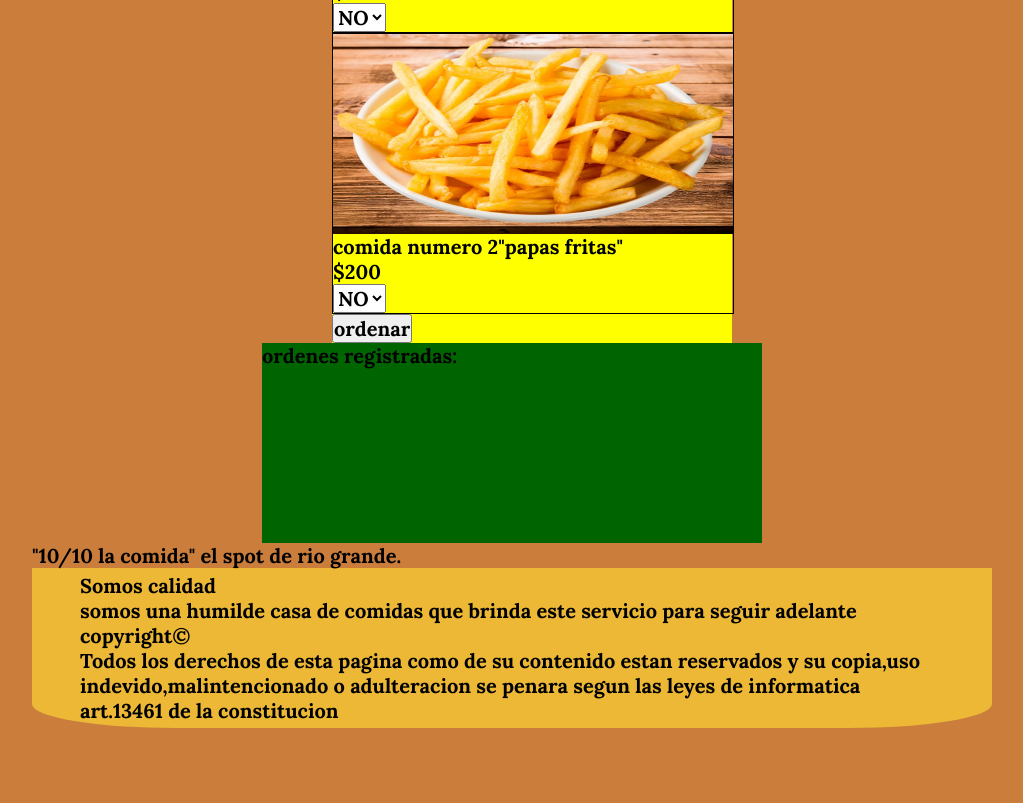
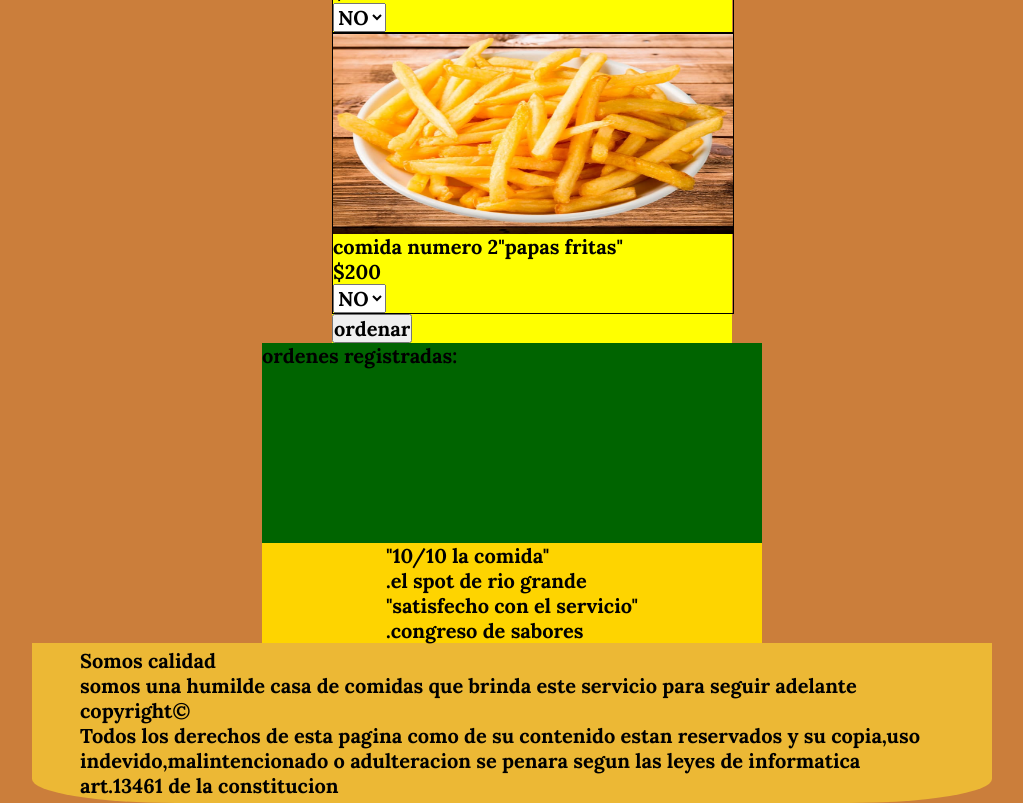
Before and after one commit to facundoR2/proyectoprog2, a plain HTML site: page index.html in a window 1280 px wide. Shown: the part 634-1437 px from the top of the page, without its empty margins (128-1151 px from the left). Before the commit the page ends 1362 px from the top, so only its background shows below. Drawn offline with Linux system fonts and the light colour scheme; no server answers.

Commit message:
arreglo 2

```diff
--- a/index.html
+++ b/index.html
@@ -71,8 +71,11 @@
 
     </section>
     <section id="seccionvalores">
-        <p>"10/10 la comida"
-            el spot de rio grande.
+        <p>"10/10 la comida"<br>
+            .el spot de rio grande<br>
+
+            "satisfecho con el servicio"<br>
+            .congreso de sabores
         </p>
     </section>
     <section id="piedepagina">
--- a/styles.css
+++ b/styles.css
@@ -92,6 +92,14 @@ body{
 .productocomida p{
     justify-content: space-between;
 }
+#seccionvalores{
+    display: flex;
+    margin: auto;
+    align-items: center;
+    justify-content: center;
+    width: 500px;
+    background-color: rgb(254, 212, 0);
+}
 #piedepagina{
     display: flex;
     border-bottom-left-radius: 15%;
```
